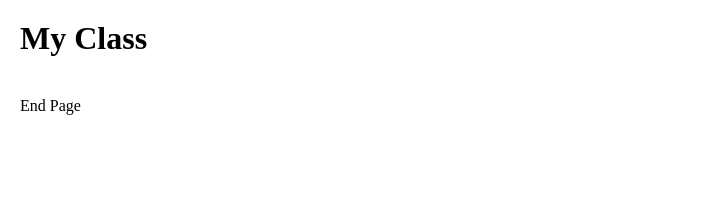
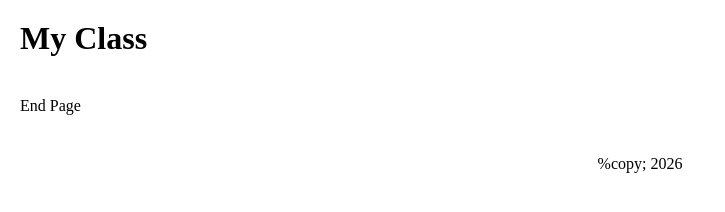
Before and after one commit to vasilcukila99/Public, a plain HTML site: page index.html in a window 1280 px wide. Shown: the whole page, without its empty margins (0-725 px from the left). Drawn offline with Linux system fonts and the light colour scheme; a web font is replaced by a local one.

Commit message:
feat: add footer section and styles

```diff
--- a/assets/css/style.css
+++ b/assets/css/style.css
@@ -17,3 +17,8 @@
 .main-content {
     padding: 20px;
 }
+
+.footer {
+     padding: 20px;
+     text-align: center;
+}
--- a/index.html
+++ b/index.html
@@ -15,6 +15,9 @@
     <main class="main-content">
         <p>End Page</p>
     </main>
+    <footer class="footer">
+        <p>%copy; 2026</p>
+    </footer>
     <script src="assets/js/main.js"></script>
 </body>
 </html>
```
